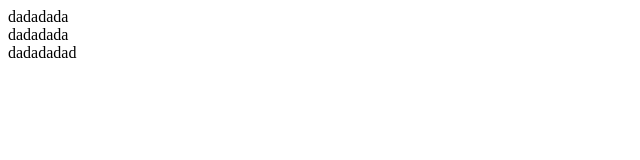
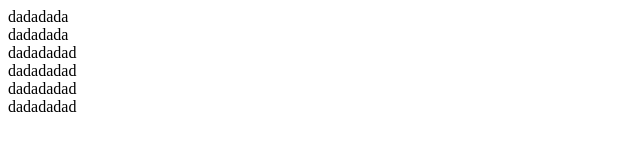
Before and after one commit to DaddyPeeg/demo-chat-v2, a plain HTML site: page index.html in a window 1280 px wide. Shown: the whole page, without its empty margins (0-640 px from the left). Drawn offline with Linux system fonts and the light colour scheme.

Commit message:
updated dadada

```diff
--- a/index.html
+++ b/index.html
@@ -9,5 +9,8 @@
     <div>dadadada</div>
     <div>dadadada</div>
     <div>dadadadad</div>
+    <div>dadadadad</div>
+    <div>dadadadad</div>
+    <div>dadadadad</div>
   </body>
 </html>
```
